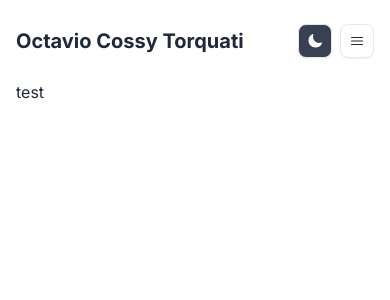
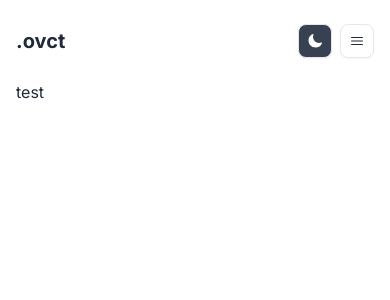
Before and after one commit to Octaviocossy/portfolio_2023, a Next.js app: page / in a window 390 px wide. Shown: the top 300 px of the page. Built offline with nearby package versions, Linux system fonts and the light colour scheme.

Commit message:
🧩 fix: Incorrect handling of mobile screen mode

```diff
--- a/src/modules/ui/interfaces/navbar/Navbar.interface.tsx
+++ b/src/modules/ui/interfaces/navbar/Navbar.interface.tsx
@@ -11,7 +11,7 @@ const Navbar = () => {
   const pathname = usePathname();
   const { theme, handleTheme } = useTheme();
 
-  const [mobile, setMobile] = useState(false);
+  const [mobile, setMobile] = useState(!Boolean(window.innerWidth > 640));
 
   const NAV_ITEMS: INavItem[] = [
     {
```
